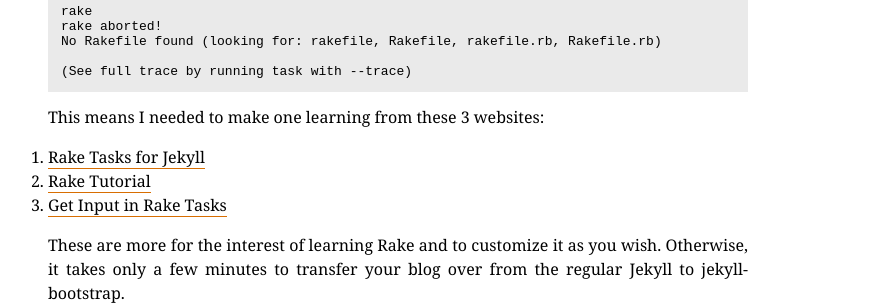
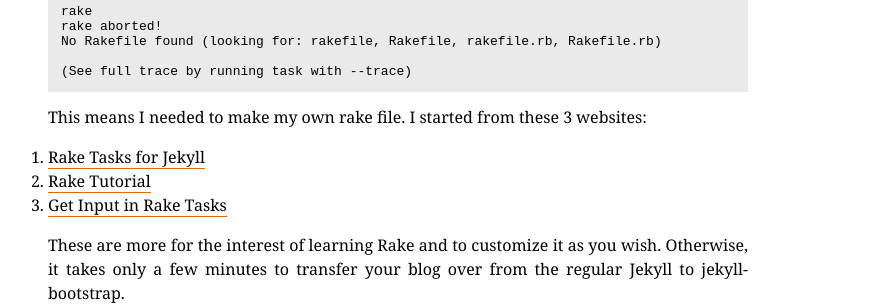
Before and after one commit to qvn/GitPages, a Jekyll site: the page built from _posts/2012-09-06-rake_for_jekyll.markdown, in a window 1280 px wide. Shown: the part 421-726 px from the top of the page, without its empty margins (282-1177 px from the left). Built offline with Jekyll 4.4.1, drawn with Linux system fonts in a browser that asks for light colours; nearby versions of some CDN libraries; Markdown is read by kramdown in place of the engine named in the settings.

Commit message:
updated post

```diff
--- a/_posts/2012-09-06-rake_for_jekyll.markdown
+++ b/_posts/2012-09-06-rake_for_jekyll.markdown
@@ -14,7 +14,7 @@
 
 	(See full trace by running task with --trace)
 
-This means I needed to make one learning from these 3 websites:
+This means I needed to make my own rake file. I started from these 3 websites:
 
 1. [Rake Tasks for Jekyll](http://www.layouts-the.me/rake/2011/04/23/rake_tasks_for_jekyll/)
 2. [Rake Tutorial](http://jasonseifer.com/2010/04/06/rake-tutorial)
```
